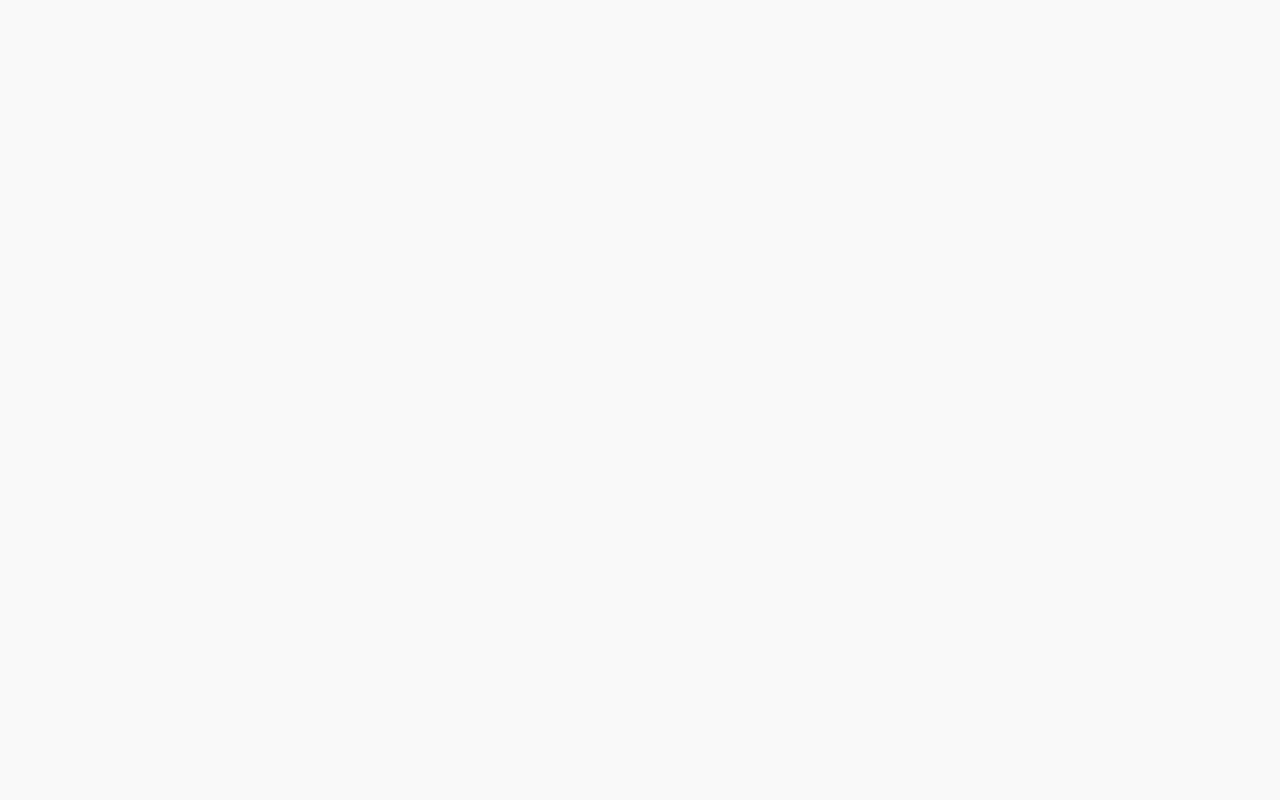
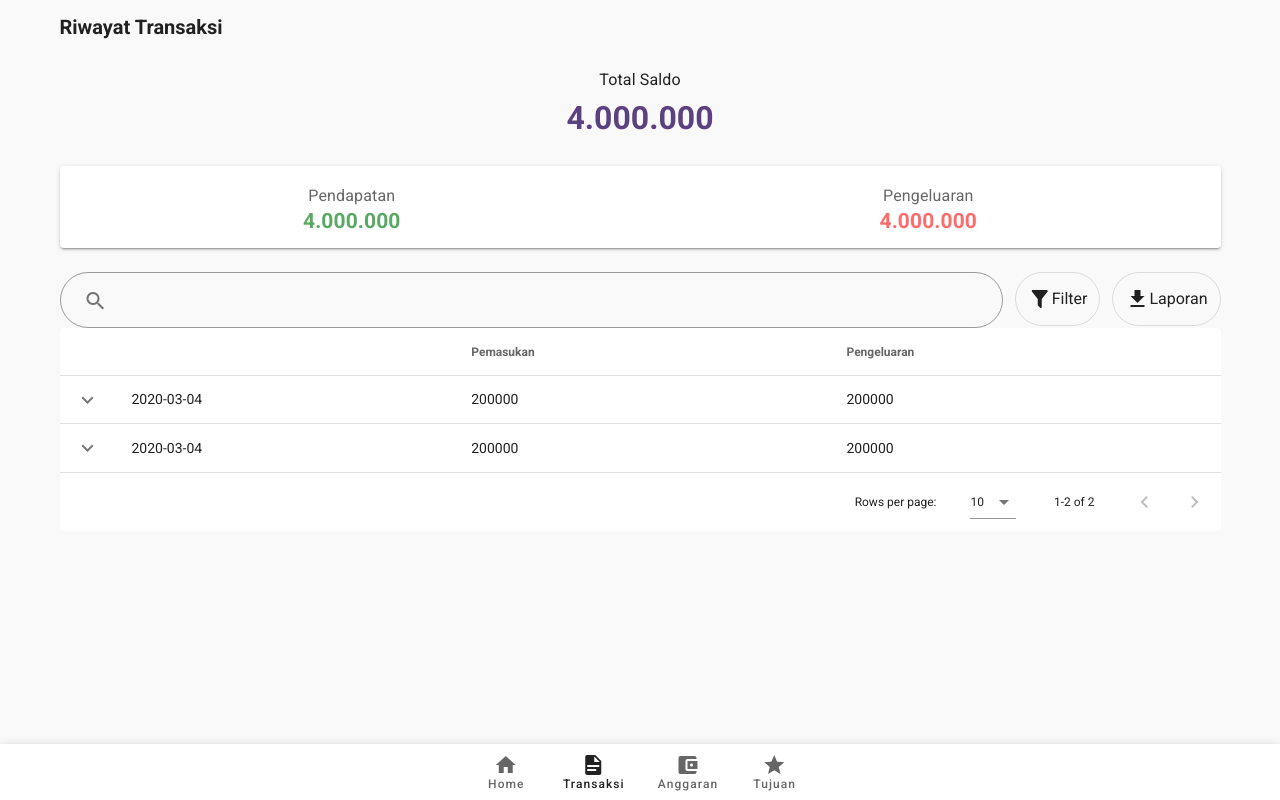
Before and after one commit to InfiniteUny/integarta-frontend, a Nuxt app: page /transaction in a window 1280 px wide. Before the commit this address had no page. Built offline with nearby package versions, Linux system fonts and the light colour scheme.

Commit message:
bottom navigation

```diff
--- a/layouts/default.vue
+++ b/layouts/default.vue
@@ -1,9 +1,35 @@
 <template>
   <v-app>
-    <v-main style="background: #f9f9f9;">
-      <v-container>
+    <v-main style="background: #f9f9f9; max-height: 100vh; min-height: 100vh;">
+      <v-container style="max-height: calc(100% - 56px); min-height: calc(100% - 56px); overflow-y: auto;">
         <Nuxt />
       </v-container>
+
+      <v-bottom-navigation value="">
+        <v-btn value="home" to="/dashboard">
+          <span>Home</span>
+
+          <v-icon>mdi-home</v-icon>
+        </v-btn>
+
+        <v-btn value="transaction" to="/transaction">
+          <span>Transaksi</span>
+
+          <v-icon>mdi-file-document</v-icon>
+        </v-btn>
+
+        <v-btn value="budget" to="/budget">
+          <span>Anggaran</span>
+
+          <v-icon>mdi-wallet</v-icon>
+        </v-btn>
+
+        <v-btn value="target" to="/savings">
+          <span>Tujuan</span>
+
+          <v-icon>mdi-star</v-icon>
+        </v-btn>
+      </v-bottom-navigation>
     </v-main>
   </v-app>
 </template>
--- a/pages/budget/index.vue
+++ b/pages/budget/index.vue
@@ -98,6 +98,17 @@
         </template>
       </v-col>
     </v-row>
+
+    <v-fab-transition >
+      <v-btn
+        color="success"
+        fab
+        style="position: fixed; right: 10px; bottom: 66px;"
+        to="/budget/add"
+      >
+        <v-icon>mdi-plus</v-icon>
+      </v-btn>
+    </v-fab-transition>
   </div>
 </template>
 
--- a/pages/savings/index.vue
+++ b/pages/savings/index.vue
@@ -1,5 +1,5 @@
 <template>
-  <div>
+  <div style="position: relative; height: 100%;">
     <v-row>
       <v-col cols="12">
         <PageTitle disable-back title="Tujuan Tabungan"/>
@@ -51,6 +51,17 @@
         </template>
       </v-col>
     </v-row>
+
+    <v-fab-transition >
+      <v-btn
+        color="success"
+        fab
+        style="position: fixed; right: 10px; bottom: 66px;"
+        to="/savings/add-target"
+      >
+        <v-icon>mdi-plus</v-icon>
+      </v-btn>
+    </v-fab-transition>
   </div>
 </template>
 
--- /dev/null
+++ b/pages/transaction/index.vue
@@ -0,0 +1,155 @@
+<template>
+  <div>
+    <v-row>
+      <v-col cols="12">
+        <PageTitle title="Riwayat Transaksi" disable-back />
+      </v-col>
+
+      <v-col cols="12">
+        <div>
+          <div class="subtitle-1 text-center">
+            Total Saldo
+          </div>
+
+          <h1 class="primary--text text-center">
+            4.000.000
+          </h1>
+        </div>
+      </v-col>
+
+      <v-col cols="12">
+        <v-card>
+          <v-card-text>
+            <v-row>
+              <v-col cols="6">
+                <div class="subtitle-1 text-center">
+                  Pendapatan
+                </div>
+
+                <h2 class="success--text text-center">
+                  4.000.000
+                </h2>
+              </v-col>
+
+              <v-col cols="6">
+                <div class="subtitle-1 text-center">
+                  Pengeluaran
+                </div>
+
+                <h2 class="error--text text-center">
+                  4.000.000
+                </h2>
+              </v-col>
+            </v-row>
+          </v-card-text>
+        </v-card>
+      </v-col>
+    </v-row>
+
+    <v-row>
+      <v-col cols="12">
+        <div class="d-flex">
+          <v-text-field
+            class="mr-3"
+            hide-details
+            outlined
+            prepend-inner-icon="mdi-magnify"
+            rounded
+          />
+          <v-chip outlined large class="mr-3 flex-grow-0 flex-shrink-0">
+            <v-icon>
+              mdi-filter
+            </v-icon>
+            Filter
+          </v-chip>
+
+          <v-chip outlined large class="flex-grow-0 flex-shrink-0">
+            <v-icon>
+              mdi-download
+            </v-icon>
+            Laporan
+          </v-chip>
+        </div>
+
+        <v-data-table :headers="tableHeaders" :items="items" show-expand mobile-breakpoint="0">
+<!--          <template v-slot:expanded.item="{ headers, item }">-->
+<!--            <tr v-for="detail of item.details" :key="detail.id">-->
+<!--              <td>-->
+<!--                {{ detail.name }}-->
+<!--              </td>-->
+<!--              <td>-->
+<!--                {{ detail.income }}-->
+<!--              </td>-->
+<!--              <td>-->
+<!--                {{ detail.expense }}-->
+<!--              </td>-->
+<!--            </tr>-->
+<!--          </template>-->
+        </v-data-table>
+      </v-col>
+    </v-row>
+  </div>
+</template>
+
+<script>
+import PageTitle from '@/components/PageTitle'
+export default {
+  name: 'TransactionHistory',
+
+  components: {
+    PageTitle
+  },
+
+  data: () => ({
+    tableHeaders: [
+      { text: '', value: 'date' },
+      { text: 'Pemasukan', value: 'income' },
+      { text: 'Pengeluaran', value: 'expense' }
+    ],
+    items: [
+      {
+        date: '2020-03-04',
+        income: 200000,
+        expense: 200000,
+        details: [
+          {
+            id: 1,
+            name: 'Makan Soto',
+            income: 200000,
+            expense: 200000
+          },
+          {
+            id: 2,
+            name: 'Makan Soto',
+            income: 200000,
+            expense: 200000
+          }
+        ]
+      },
+      {
+        date: '2020-03-04',
+        income: 200000,
+        expense: 200000,
+        details: [
+          {
+            id: 3,
+            name: 'Makan Soto',
+            income: 200000,
+            expense: 200000
+          },
+          {
+            id: 4,
+            name: 'Makan Soto',
+            income: 200000,
+            expense: 200000
+          }
+        ]
+      }
+    ]
+  })
+}
+</script>
+
+<style scoped>
+
+</style>
```
